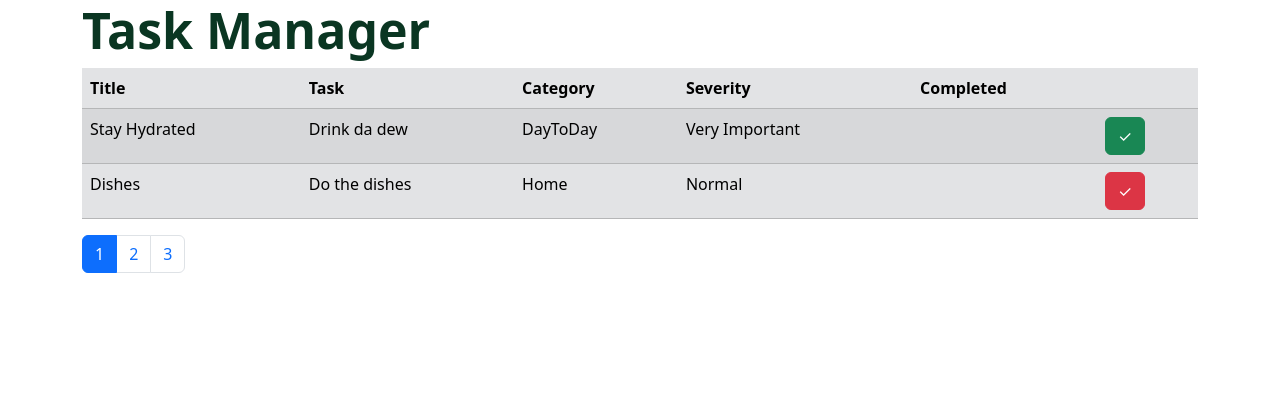
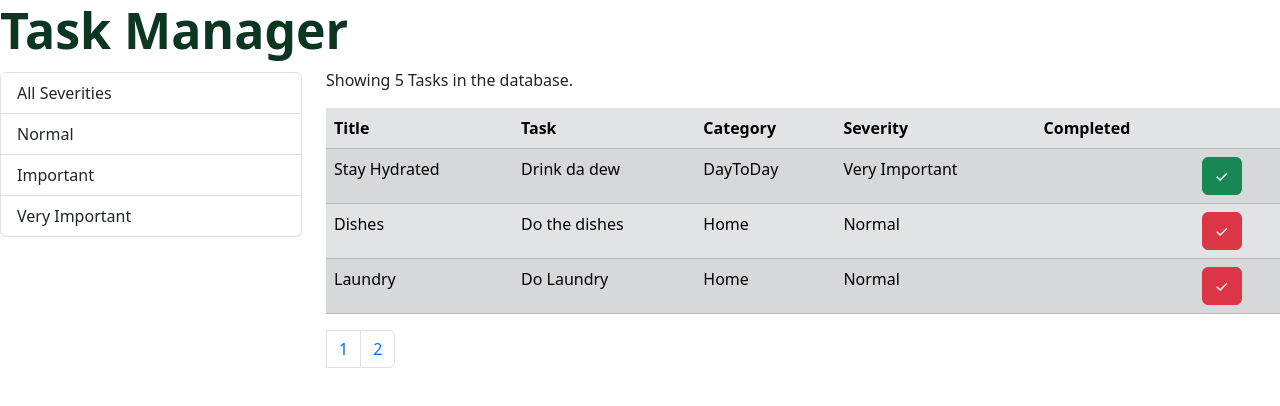
Before and after one commit to Craig-pfoo/react-app, a React (Create React App) app: page / in a window 1280 px wide. Shown: the top 406 px of the page. Built offline with nearby package versions, Linux system fonts and the light colour scheme.

Commit message:
Configuring Filtering

```diff
--- a/src/components/App.js
+++ b/src/components/App.js
@@ -1,16 +1,26 @@
 import React, { Component } from "react";
 import { getTasks } from "../fakeTasks/fakeTaskService-1";
 import Pagination from "./common/pagination";
+import TaskGroup from "./common/taskGroup";
+import { getGenres } from "../fakeTasks/fakeGenreService";
 import { paginate } from "../utils/paginate";
 import PropTypes from "prop-types";
 import Task from "./taskComponents";
+import { filter } from "lodash";
 
 class Apps extends Component {
   state = {
-    tasks: getTasks(),
+    tasks: [],
+    genres: [],
     currentPage: 1,
-    pageSize: 2,
+    pageSize: 3,
   };
+
+  componentDidMount() {
+    const genres = [{ name: "All Severities" }, ...getGenres()];
+
+    this.setState({ tasks: getTasks(), genres });
+  }
 
   handleCompleted = (task) => {
     const tasks = [...this.state.tasks];
@@ -24,22 +34,45 @@ class Apps extends Component {
     this.setState({ currentPage: page });
   };
 
+  handleGenreSelect = (genre) => {
+    this.setState({ selectedGenre: genre, currentPage: 1 });
+  };
+
   render() {
-    const tasks = paginate(
-      this.state.tasks,
-      this.state.currentPage,
-      this.state.pageSize
-    );
+    const { selectedGenre, tasks, currentPage, pageSize } = this.state;
+
+    const filtered =
+      selectedGenre && selectedGenre._id
+        ? getTasks().filter((t) => t.severity._id === selectedGenre._id)
+        : getTasks();
+
+    const tasksPaginated = paginate(filtered, currentPage, pageSize);
 
     return (
-      <div className="container">
-        <Task tasks={tasks} onClick={this.handleCompleted} />
-        <Pagination
-          itemCount={this.state.tasks.length}
-          pageSize={this.state.pageSize}
-          currentPage={this.state.currentPage}
-          onPageChange={this.handlePageChange}
-        />
+      <div className="row">
+        <h1
+          style={{ fontSize: 50, fontWeight: "bold" }}
+          className="text-success-emphasis"
+        >
+          Task Manager
+        </h1>
+        <div className="col-3 mt-1">
+          <TaskGroup
+            tasks={this.state.genres}
+            selectedItem={this.state.selectedGenre}
+            onItemSelect={this.handleGenreSelect}
+          />
+        </div>
+        <div className="col">
+          <p>Showing {filtered.length} Tasks in the database.</p>
+          <Task tasks={tasksPaginated} onClick={this.handleCompleted} />
+          <Pagination
+            itemCount={filtered.length}
+            pageSize={pageSize}
+            currentPage={currentPage}
+            onPageChange={this.handlePageChange}
+          />
+        </div>
       </div>
     );
   }
--- a/src/components/common/pagination.jsx
+++ b/src/components/common/pagination.jsx
@@ -15,7 +15,7 @@ const Pagination = (props) => {
         {pages.map((page) => (
           <li
             key={page}
-            className={page === currentPage ? "page-item active" : "page-item"}
+            className={page === currentPage ? "page-item-active" : "page-item"}
           >
             <a className="page-link" onClick={() => onPageChange(page)}>
               {page}
--- /dev/null
+++ b/src/components/common/taskGroup.jsx
@@ -0,0 +1,31 @@
+import React from "react";
+
+const TaskGroup = (props) => {
+  const { tasks, textProperty, valuePoperty, selectedItem, onItemSelect } =
+    props;
+
+  console.log("Tasks:", tasks);
+
+  return (
+    <ul className="list-group">
+      {tasks.map((task) => (
+        <li
+          onClick={() => onItemSelect(task)}
+          key={task[valuePoperty]}
+          className={
+            task === selectedItem ? "list-group-item active" : "list-group-item"
+          }
+        >
+          {task[textProperty]}
+        </li>
+      ))}
+    </ul>
+  );
+};
+
+TaskGroup.defaultProps = {
+  textProperty: "name",
+  valuePoperty: "_id",
+};
+
+export default TaskGroup;
--- a/src/components/taskComponents.jsx
+++ b/src/components/taskComponents.jsx
@@ -5,12 +5,6 @@ class Task extends Component {
   render() {
     return (
       <React.Fragment>
-        <h1
-          style={{ fontSize: 50, fontWeight: "bold" }}
-          className="text-success-emphasis"
-        >
-          Task Manager
-        </h1>
         <table className="table table-secondary table-striped">
           <thead>
             <tr>
--- /dev/null
+++ b/src/fakeTasks/fakeGenreService.js
@@ -0,0 +1,9 @@
+const genres = [
+  { _id: "61b017a20cce782d386e736f", name: "Normal" },
+  { _id: "61b017cc0cce782d386e7370", name: "Important" },
+  { _id: "61b017eb0cce782d386e7371", name: "Very Important" },
+];
+
+export function getGenres() {
+  return genres.filter((g) => g);
+}
```
